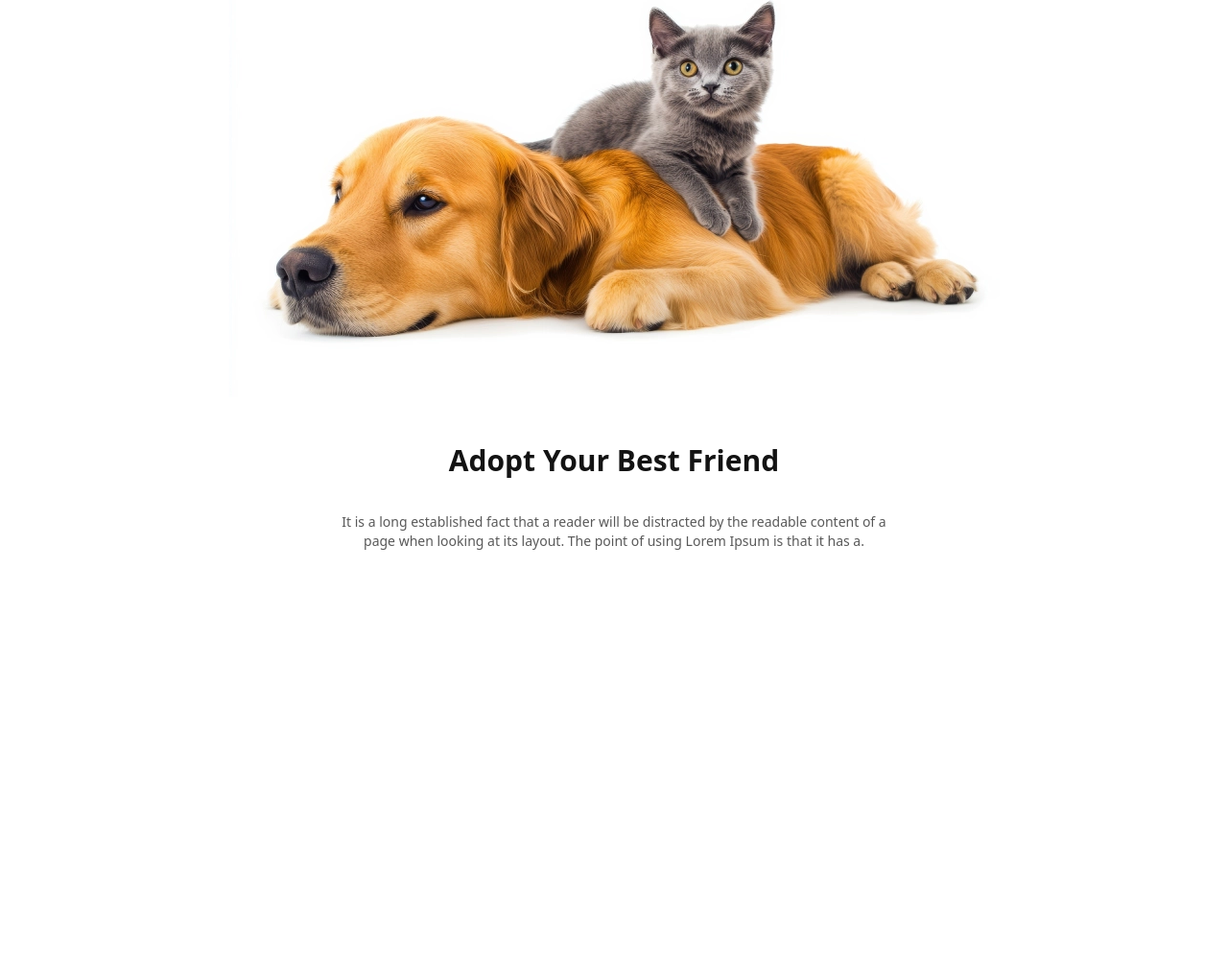
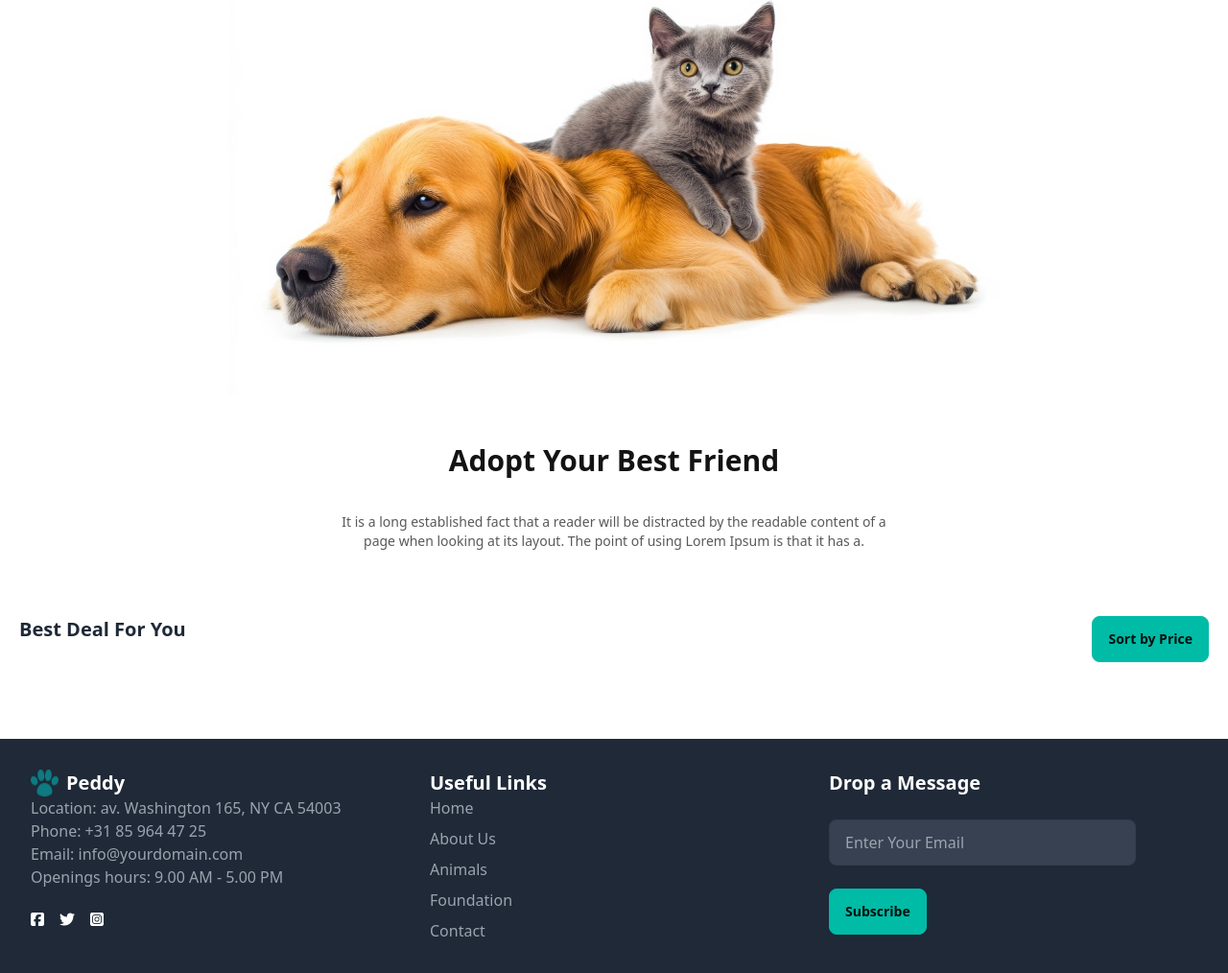
Before and after one commit to Munia123333t/assignment-six, a plain HTML site: page index.html in a window 1280 px wide. Shown: the part 484-1498 px from the top of the page at 96% size. Before the commit the page ends 1078 px from the top, so only its background shows below. Drawn offline with nearby package versions, Linux system fonts and the light colour scheme; no server answers.

Commit message:
doing footer section

```diff
--- a/index.html
+++ b/index.html
@@ -76,9 +76,61 @@
         </div>
     </main>
 
+  <!-- button related work -->
+    <nav class="flex justify-between gap-2 mx-8 " id="categories"></nav>
 
-    <nav class="flex justify-between mx-8 " id="categories"></nav>
+    <!-- Sort By Price -->
+    <div class=" text-xl font-bold py-12 px-5 flex justify-between">
+        <h4>Best Deal For You</h4>
 
+      <button class="btn btn-active btn-accent  mb-8" onclick="sortByPrice()">Sort by Price</button>
+    </div>
+
+
+    <!-- Footer -->
+  <footer class="bg-gray-800 text-white py-8 px-8">
+    <div class="container mx-auto grid grid-cols-1 md:grid-cols-3 gap-8">
+      <div>
+        <div class="flex gap-2">
+          <img src="images/logo.webp" alt="">
+
+          <h3 class="font-bold text-xl">Peddy</h3>
+          </div>
+            <p class="text-gray-400">Location: av. Washington 165, NY CA 54003</p>
+            <p  class="text-gray-400">Phone: +31 85 964 47 25</p>
+            <p  class="text-gray-400">Email: info@yourdomain.com</p>
+            <p  class="text-gray-400">Openings hours: 9.00 AM - 5.00 PM</p>
+            <!-- icons -->
+            <div>
+                <br>
+                <div class="flex space-x-4">
+                  <i class="fa-brands fa-square-facebook"></i>
+                  <i class="fa-brands fa-twitter"></i>
+                  <i class="fa-brands fa-square-instagram"></i>
+                  </div>
+            </div>
+        </div>
+      <div>
+        <h3 class="font-bold text-xl">Useful Links</h3>
+        <ul class="space-y-2">
+                <li  class="text-gray-400">Home</li>
+                <li  class="text-gray-400">About Us</li>
+                <li  class="text-gray-400">Animals</li>
+                <li  class="text-gray-400">Foundation</li>
+                <li  class="text-gray-400">Contact</li>
+            </ul>
+      </div>
+      <div>
+        <h3 class="font-bold text-xl">Drop a Message</h3>
+        <br>
+        <input type="text" placeholder="Enter Your Email" class="input input-bordered w-full max-w-xs bg-gray-700" />
+
+        <br>
+        <br>
+        <button class="btn btn-active btn-accent"> Subscribe</button>
+      </div>
+    </div>
+    </footer>
 
 
     <script src="script.js"></script>
--- a/script.js
+++ b/script.js
@@ -1,4 +1,3 @@
-
 // // fetch the data
 // const loadCategories = () => {
 //     fetch(`https://openapi.programming-hero.com/api/peddy/categories`)
@@ -72,3 +71,19 @@ const displayCategories = (categories) => {
 };
 
 loadCategories();
+
+// start card section
+
+const loadAllPets = () => {
+    fetch(`https://openapi.programming-hero.com/api/peddy/pets`)
+    .then((res) => res.json())
+    .then((data) => console.log(data))
+    .catch((error) => console.log(error));
+};
+
+// display pet card
+
+
+
+
+loadAllPets()
```
